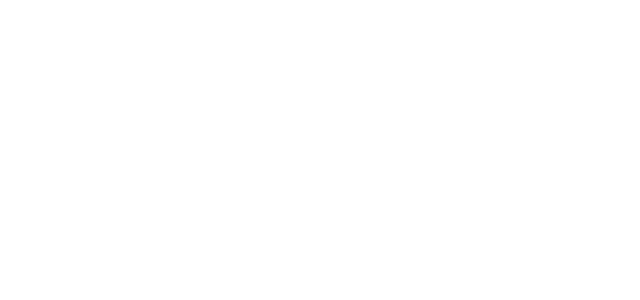
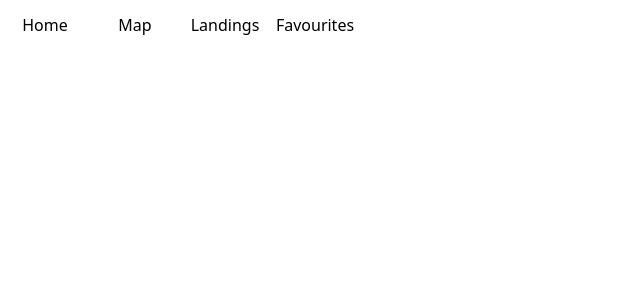
Before and after one commit to DanielGamma/nasa_project_blue, a React (Create React App) app: page / in a window 1280 px wide. Shown: the top 300 px of the page, without its empty margins (0-640 px from the left). Built offline with nearby package versions, Linux system fonts and the light colour scheme.

Commit message:
navlink hecho,queda mezclarlo con el restante del header

```diff
--- /dev/null
+++ b/src/components/HomePage/HomePage.css
@@ -0,0 +1,36 @@
+*{
+    margin: 0;
+    padding: 0;
+}
+
+.h1{
+    background-color: aqua;
+}
+
+.div{
+    /* width: 200px;
+    height: 200px; */
+    background-color: red;
+    display: flex;
+    gap: 20px;
+    flex-wrap: wrap;
+    justify-content: center;
+    align-items: center;
+}
+
+.article{
+    width: 200px;
+    height: 200px;
+    background-color: blueviolet;
+    display: flex;
+    justify-content: center;
+    align-items: center;
+}
+
+.article > p {
+    font-size: 40px;
+}
+
+.article:last-child{
+    flex-direction: column;
+}
--- a/src/components/HomePage/HomePage.jsx
+++ b/src/components/HomePage/HomePage.jsx
@@ -1,3 +1,11 @@
+import './HomePage.css'
+import NavButton from '../sub-components/NavButtons/NavButton'
+
+
 export default function HomePage (){
-
+    return (
+        <>
+        <NavButton />
+        </>
+    )
 }
--- /dev/null
+++ b/src/components/sub-components/NavButtons/NavButton.jsx
@@ -0,0 +1,27 @@
+import "./navButton.css"
+export default function NavButton() {
+    return (
+    <nav>
+        <div className="navButton">
+            <div className="nav-linea"></div>
+                <div className="nav-link">Home</div>
+            <div className="nav-linea"></div>
+        </div>
+        <div className="navButton">
+            <div className="nav-linea"></div>
+                <div className="nav-link">Map</div>
+            <div className="nav-linea"></div>
+        </div>
+        <div className="navButton">
+            <div className="nav-linea"></div>
+                <div className="nav-link">Landings</div>
+            <div className="nav-linea"></div>
+        </div>
+        <div className="navButton">
+            <div className="nav-linea"></div>
+                <div className="nav-link">Favourites</div>
+            <div className="nav-linea"></div>
+        </div>
+    </nav>
+    )
+}
--- /dev/null
+++ b/src/components/sub-components/NavButtons/navButton.css
@@ -0,0 +1,21 @@
+nav{
+    display: flex;
+}
+.navButton{
+    margin: 10px;
+    display: flex;
+    flex-direction: column;
+    justify-content: space-between;
+    align-items: center;
+    height: 30px;
+    width: 70px;
+}
+.nav-linea{
+    width: 00%;
+    height: 10px;
+    background-color: black;
+    transition: all 0.5s;
+}
+.navButton:hover>.nav-linea{
+    width: 100%;
+}
--- a/src/components/sub-components/NavButtons/navButtons.jsx
+++ /dev/null
@@ -1,7 +0,0 @@
-export default function NavButtons(){
-    return(
-        <nav>
-            <button className="font-mono"></button>
-        </nav>
-    )
-}
```
